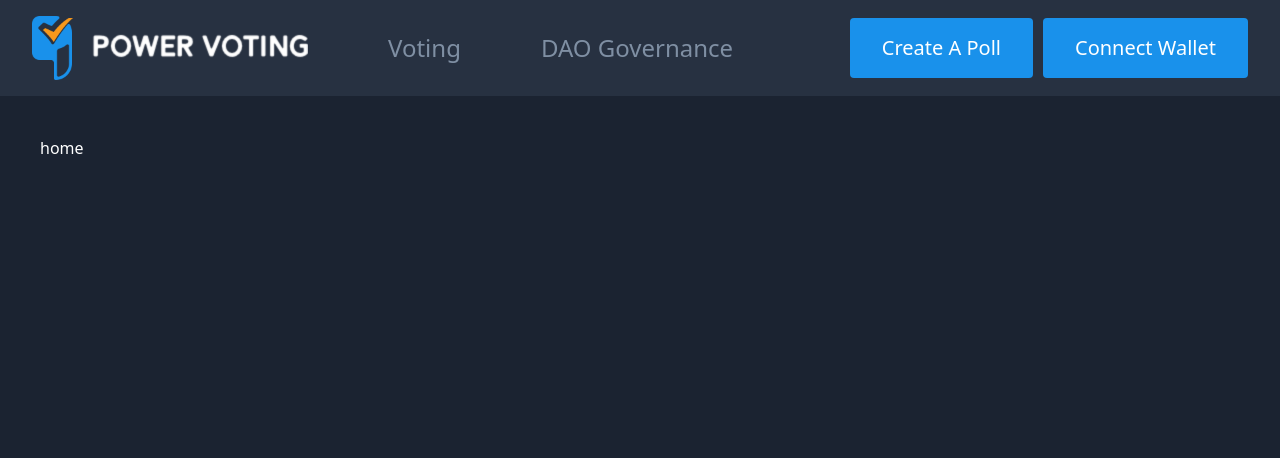
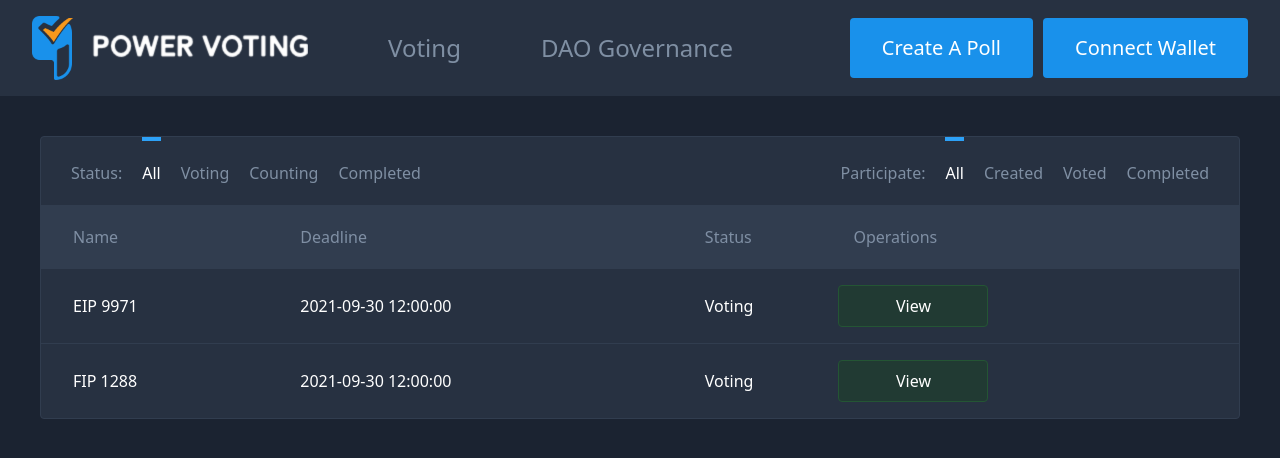
Before and after one commit to powervoting/powervoting-aleo, a Next.js app: page / in a window 1280 px wide. Shown: the top 458 px of the page. Built offline with nearby package versions, Linux system fonts and the light colour scheme.

Commit message:
home 2/3

```diff
--- a/src/app/page.jsx
+++ b/src/app/page.jsx
@@ -1,5 +1,103 @@
-export default function Home() {
+'use client'
+import { useState } from 'react'
+import ListFilter from '@/components/ListFilter.jsx'
+
+const voteStatusList = [
+  {
+    label: 'All',
+    value: ''
+  },
+  {
+    label: 'Voting',
+    value: 1
+  },
+  {
+    label: 'Counting',
+    value: 2
+  },
+  {
+    label: 'Completed',
+    value: 3
+  }
+]
+
+const participateList = [
+  {
+    label: 'All',
+    value: ''
+  },
+  {
+    label: 'Created',
+    value: 1
+  },
+  {
+    label: 'Voted',
+    value: 2
+  },
+  {
+    label: 'Completed',
+    value: 3
+  }
+]
+
+const resList = [
+  {
+    name: 'EIP 9971',
+    deadline: '2021-09-30 12:00:00',
+    status: 'Voting'
+  },
+  {
+    name: 'FIP 1288',
+    deadline: '2021-09-30 12:00:00',
+    status: 'Voting'
+  }
+]
+export default function Home () {
+  const [voteStatus, setVoteStatus] = useState('')
+  const [participate, setParticipate] = useState('')
+
   return (
-    <>home</>
+    <div className='rounded border border-[#313D4F] bg-[#273141] min-h-[200px]'>
+      <div className='flex justify-between px-[30px]'>
+        <ListFilter
+          name='Status'
+          value={voteStatus}
+          list={voteStatusList}
+          onChange={setVoteStatus}
+        />
+
+        <ListFilter
+          name='Participate'
+          value={participate}
+          list={participateList}
+          onChange={setParticipate}
+        />
+      </div>
+
+      <table className='w-full'>
+        <thead>
+          <tr className='bg-[#313D4F] text-left'>
+            <th className='text-[#7F8FA4] py-5 font-normal pl-8'>Name</th>
+            <th className='text-[#7F8FA4] py-5 font-normal'>Deadline</th>
+            <th className='text-[#7F8FA4] py-5 font-normal'>Status</th>
+            <th className='text-[#7F8FA4] py-5 font-normal pl-4'>Operations</th>
+          </tr>
+        </thead>
+        <tbody className='divide-y divide-[#313D4F]'>
+          {resList.map((item, index) => {
+            return (
+              <tr key={index} className='text-white'>
+                <td className='pl-8'>{item.name}</td>
+                <td>{item.deadline}</td>
+                <td>{item.status}</td>
+                <td className='py-4'>
+                  <button type='button' className="hover:opacity-80 w-[150px] h-[42px] p-0 bg-[#213A33] border border-[#245534] rounded">View</button>
+                </td>
+              </tr>
+            )
+          })}
+        </tbody>
+      </table>
+    </div>
   )
 }
--- /dev/null
+++ b/src/components/ListFilter.jsx
@@ -0,0 +1,29 @@
+import { useState } from 'react'
+import classNames from 'classnames'
+
+export default function ListFilter ({ name, value, list, onChange = () => {} }) {
+  return (
+    <div className='flex text-base pt-6 pb-5'>
+      <div className='text-[#7F8FA3]'>{name}:</div>
+      <div className='flex'>
+        {list.map((item, index) => {
+          return (
+            <button
+              onClick={() => onChange(item.value)}
+              type='button'
+              key={index}
+              className={classNames(
+                value === item.value
+                  ? 'text-white before:absolute before:inset-x-0 before:-top-6 before:h-1 before:bg-[#2DA1F7]'
+                  : 'text-[#7F8FA3]',
+                'ml-[20px] cursor-pointer relative'
+              )}
+            >
+              {item.label}
+            </button>
+          )
+        })}
+      </div>
+    </div>
+  )
+}
```
